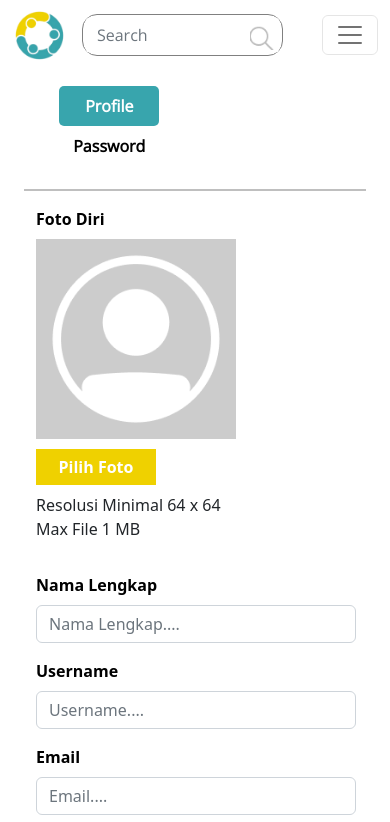
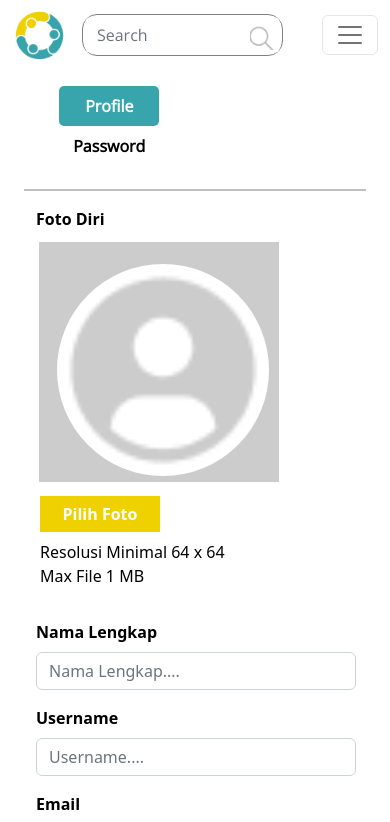
Before and after one commit to ervindwik/fe-comdev, a React (Create React App) app: page /profile/settingprofile in a window 390 px wide. Shown: the top 822 px of the page. Built offline with nearby package versions, Linux system fonts and the light colour scheme.

Commit message:
chore: mengubah code untuk upload image

```diff
--- a/src/Pages/SettingProfile.jsx
+++ b/src/Pages/SettingProfile.jsx
@@ -3,11 +3,11 @@ import { Container, Navbar, Nav, Form, Button, Col, Row } from "react-bootstrap"
 import Footer from "../Components/Footer";
 import NavbarComp from "../Components/Navbar";
 import "../Styles/SettingProfile.css";
-import profileImage from "../assets/profile.png";
+import profileImage from "../assets/user.png";
 import { useRef } from "react";
 
 const SettingProfile = () => {
-    const [profile, setProfile] = useState(profileImage);
+    const [image, setImage] = useState("");
     const hiddenFileInput = useRef(null);
     const [active, setActive] = useState('default');
 
@@ -15,10 +15,11 @@ const SettingProfile = () => {
         hiddenFileInput.current.click();
     };
 
-    const handleImage = (e) => {
-        const file = e.target.file;
-        const data = new FormData()
-        data.append('file', file[0])
+    const onSubmit = () => {
+        console.log('image', image);
+
+        const data = new FormData();
+        data.append = ('image', image);
     }
 
     return (
@@ -50,22 +51,23 @@ const SettingProfile = () => {
                             <Row>
                                 <Col className="col-md-2 me-5">
                                     <div className="img-profile">
-                                        <img src={profileImage} alt="profile" className="" width={200} />
+                                        <img className="css-img-profile" src={profileImage} />
                                     </div>
                                 </Col>
-                                <Col className="col-md-6">
+                                <Col className="col-md-6 ms-3 mt-1">
                                     <Button className="btn-upload-foto" onClick={handleClick}>
                                         Pilih Foto
                                     </Button>
                                     <input
                                         type="file"
                                         ref={hiddenFileInput}
-                                        onChange={handleImage}
+                                        onChange={""}
                                         style={{ display: 'none' }}
                                     />
-                                    <p className="text mt-2 mb-0" >Resolusi Minimal 64 x 64</p>
-                                    <p>Max File 1 MB</p>
-
+                                    <div className="text-info">
+                                        <p className="text mt-2 mb-0" >Resolusi Minimal 64 x 64</p>
+                                        <p>Max File 1 MB</p>
+                                    </div>
                                 </Col>
                             </Row>
 
--- a/src/Styles/SettingProfile.css
+++ b/src/Styles/SettingProfile.css
@@ -23,6 +23,25 @@
     margin-top: 1px;
     margin-left: 100px;
     margin-right: 100px;
+}
+
+.img-profile {
+    border: 1px solid #ccc;
+    background-color: #ccc;
+    margin-top: 1%;
+    margin-left: 1%;
+    width: 240px;
+    height: 240px;
+}
+
+.css-img-profile {
+    background-color: #fff;
+    border-radius: 50%;
+    width: 210px;
+    height: 210px;
+    margin-top: 22px;
+    margin-left: 18px;
+    box-shadow: 0px 0px 0px 1px #fff;
 }
 
 .form-input-profile {
@@ -70,6 +89,9 @@
     background-color: #f7f03b;
 }
 
+.text-info p {
+    color: #000;
+}
 
 .sub-nav-prof .active {
     color: #fff !important;
@@ -108,7 +130,7 @@
     }
 
     .sub-nav-pass {
-        margin-left: 10px;
+        margin-left: 8px;
     }
 
     .line-style {
@@ -135,5 +157,10 @@
 
     .btn.btn-primary.btn-upload-foto {
         margin-top: 10px;
+        margin-left: -12px;
+    }
+
+    .text-info {
+        margin-left: -12px;
     }
 }
```
Also changed, not shown: src/assets/user.png (added).
